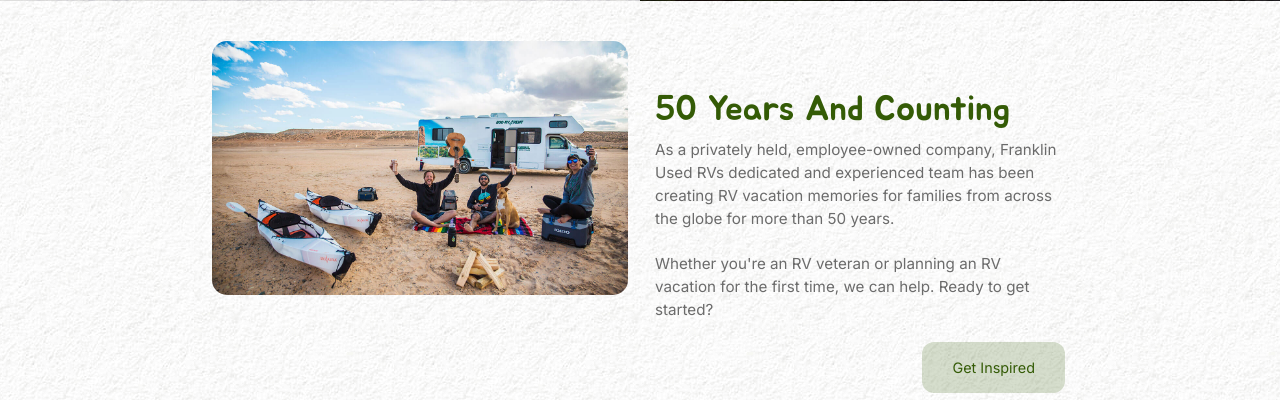
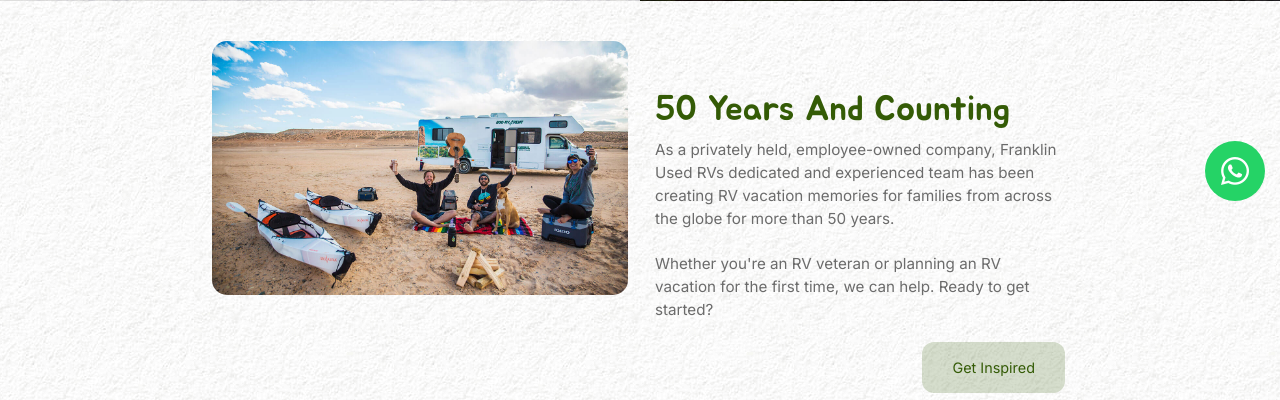
Before and after one commit to hakheem2/crud-rv-website, a Django app: page /about/ in a window 1280 px wide. Shown: the part 579-979 px from the top of the page. Run offline with Django 5.2, Linux system fonts and the light colour scheme; some libraries are stand-ins or nearby versions.

Commit message:
whattapp add

```diff
--- a/pages/templates/base.html
+++ b/pages/templates/base.html
@@ -19,7 +19,18 @@
     {% block head %} {% endblock %}
     <!--  ========== css links ========== -->
     <link rel="stylesheet" href="{% static 'css/index.css' %}">
-
+    <style>
+        .wa-floating-icon{
+            position: fixed; bottom: 20px; right: 15px; z-index: 799;
+        }
+        .wa-floating-icon .icon{
+            width: 60px; height: 60px; display: flex; align-items: center; justify-content: center; border-radius: 50%;
+            background-color: #25D366;
+        }
+        .wa-floating-icon .icon .fa-brands{
+            font-size: 2rem; color: #fefefe;
+        }
+    </style>
 </head>
 <body>
     <form id="csrf-form" style="display:none;">
@@ -29,6 +40,9 @@
 
     {% block body %} {% endblock %}
 
+    <div class="wa-floating-icon">
+        <a href="https://wa.me/17734744219" class="icon"><i class="fa-brands fa-whatsapp"></i></a>
+    </div>
     <footer id="footer">
         <div class="container-fluid px-0 m-0">
             <div class="row mx-0 px-0">
```
